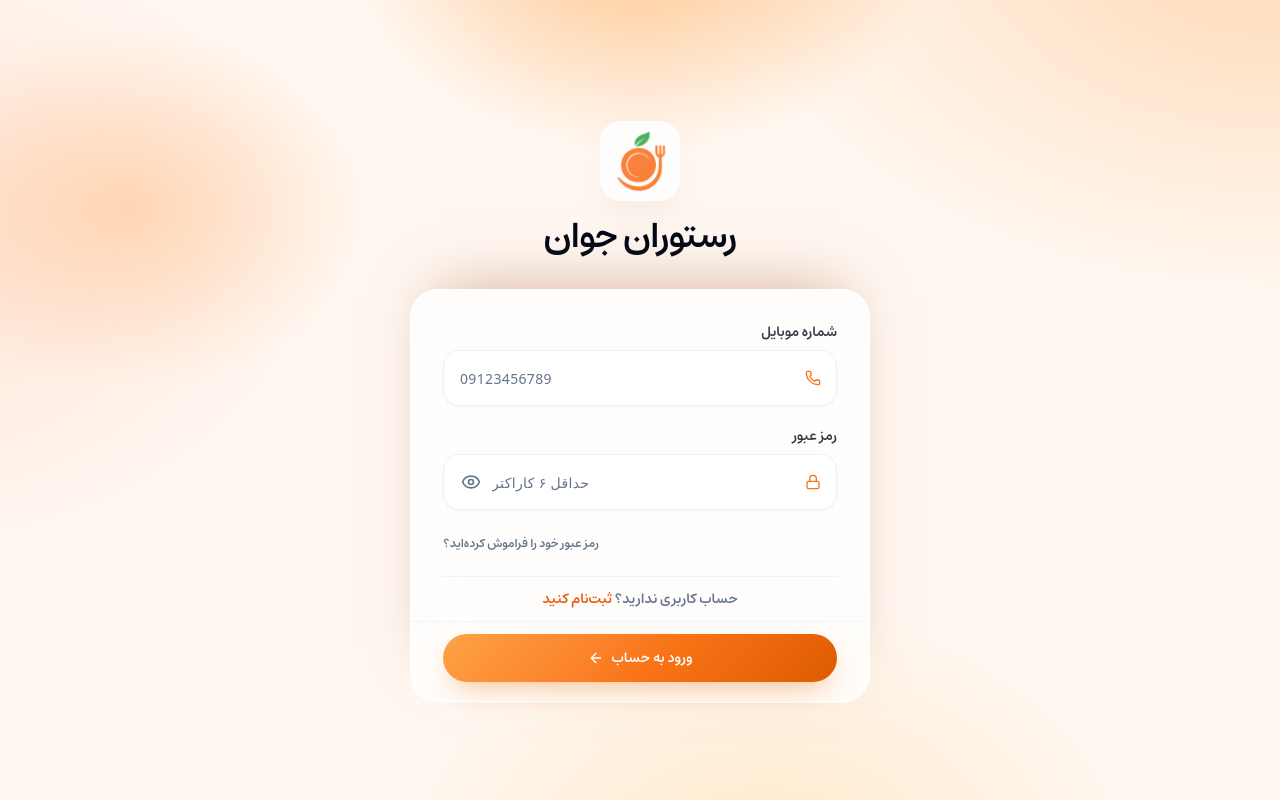
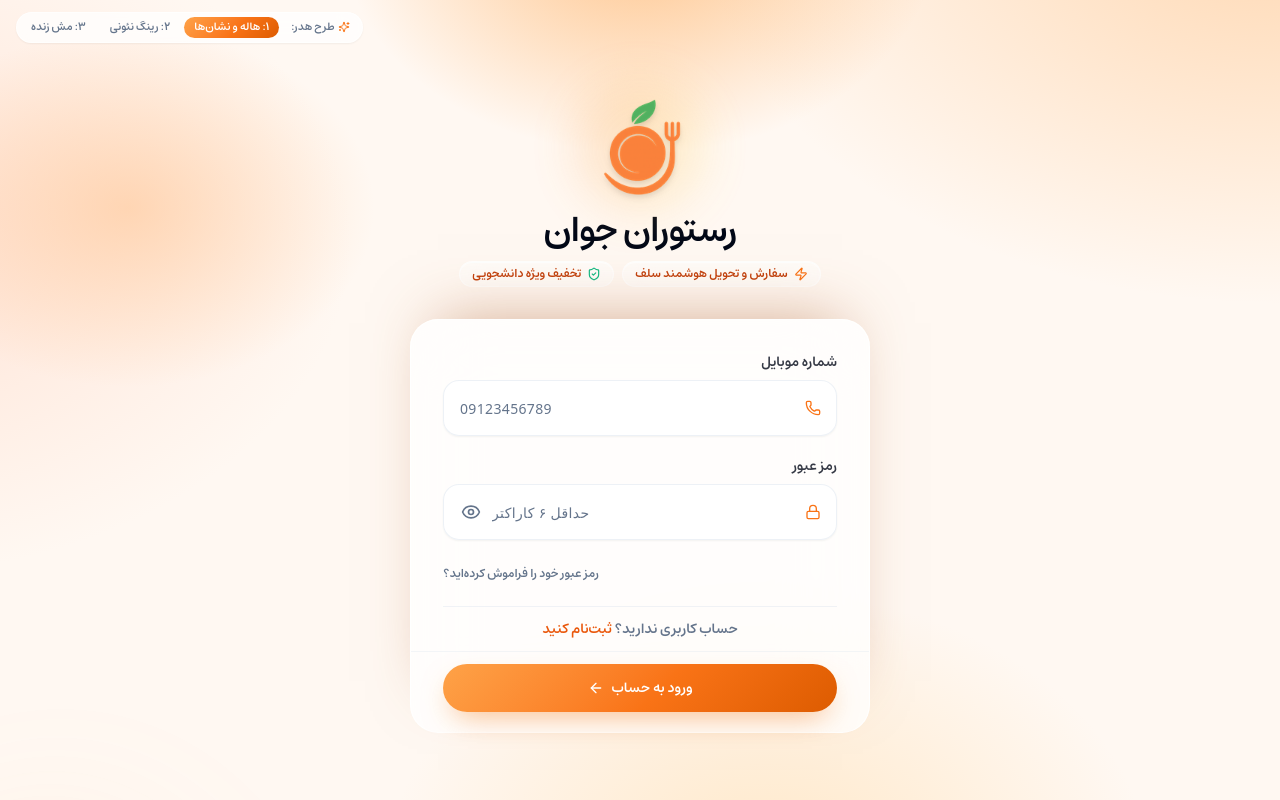
Before and after one commit to amirsahebi/university_food_system_frontend, a Next.js app: page / in a window 1280 px wide. Built offline with nearby package versions, Linux system fonts and the light colour scheme.

Commit message:
feat(ui): borderless logo, 3 dynamic header styles, harmonize student dashboard tabs, and force dynamic auth routes

```diff
--- a/app/forgot-password/ForgotPassword.tsx
+++ b/app/forgot-password/ForgotPassword.tsx
@@ -133,27 +133,36 @@ export default function ForgotPassword() {
         }}
       />
 
+      {/* Ambient Animated Orbs */}
+      <div className="pointer-events-none absolute inset-0 overflow-hidden">
+        <div className="absolute -top-24 right-[-10%] size-96 rounded-full bg-gradient-to-br from-orange-400/25 via-amber-300/15 to-transparent blur-3xl opacity-60 blob-animate-1" />
+        <div className="absolute top-1/3 -left-20 size-80 rounded-full bg-gradient-to-tr from-amber-400/20 via-orange-300/15 to-transparent blur-3xl opacity-50 blob-animate-2" />
+      </div>
+
       <header className="relative z-10 flex min-h-0 flex-1 flex-col items-center justify-end gap-3 px-6 pb-6 pt-10 text-center sm:flex-none sm:gap-4 sm:pb-8 sm:pt-14">
+        <div className="relative group">
+          <div className="absolute -inset-4 rounded-full bg-gradient-to-r from-orange-400/25 to-amber-300/25 blur-xl animate-pulse" />
           <Link
             href="/"
             aria-label="رستوران جوان"
-          className="relative flex size-16 shrink-0 items-center justify-center rounded-[1.35rem] bg-white/85 p-2.5 shadow-glass backdrop-blur-md transition-transform hover:scale-[1.04] focus-visible:outline-2 focus-visible:outline-offset-4 focus-visible:outline-orange-500 sm:size-20"
+            className="relative flex items-center justify-center transition-transform hover:scale-105 active:scale-95"
           >
-          <div className="relative h-full w-full">
+            <div className="relative size-20 sm:size-24 drop-shadow-md">
               <Image
                 src="/images/javanfoods_logo.png"
                 alt="رستوران جوان"
                 fill
-              className="object-contain drop-shadow-sm"
+                className="object-contain"
                 priority
               />
             </div>
           </Link>
+        </div>
         <div className="space-y-1">
-          <h1 className="text-3xl font-extrabold tracking-tight text-foreground sm:text-4xl">
+          <h1 className="text-3xl font-extrabold tracking-tight text-foreground sm:text-4xl drop-shadow-xs">
             بازیابی رمز عبور
           </h1>
-          <p className="text-sm text-muted-foreground sm:text-base">دسترسی دوباره به حساب شما</p>
+          <p className="text-sm text-muted-foreground sm:text-base font-medium">دسترسی دوباره به حساب شما</p>
         </div>
       </header>
 
--- a/app/forgot-password/page.tsx
+++ b/app/forgot-password/page.tsx
@@ -2,6 +2,8 @@
 
 import ForgotPassword from './ForgotPassword'
 
+export const dynamic = "force-dynamic"
+
 export default function ForgotPasswordPage() {
   return <ForgotPassword />
 }
--- a/app/layout.tsx
+++ b/app/layout.tsx
@@ -54,7 +54,7 @@ export default function RootLayout({
         <meta name="apple-mobile-web-app-status-bar-style" content="default" />
         <meta name="apple-mobile-web-app-title" content="جوان فودز" />
       </head>
-      <body className="font-sans bg-pattern bg-pattern-animate min-h-screen">
+      <body className="font-sans bg-page min-h-screen text-foreground antialiased selection:bg-orange-500 selection:text-white">
         <AuthProvider>
           {children}
           <WhatsNewModal />
--- a/app/page.tsx
+++ b/app/page.tsx
@@ -7,7 +7,7 @@ import { zodResolver } from "@hookform/resolvers/zod"
 import * as z from "zod"
 import Image from "next/image"
 import Link from "next/link"
-import { Phone, Lock, ArrowLeft } from "lucide-react"
+import { Phone, Lock, ArrowLeft, Sparkles, UtensilsCrossed, Zap, ShieldCheck } from "lucide-react"
 import { Button } from "@/components/ui/button"
 import { toast, Toaster } from "react-hot-toast"
 import { useAuth } from "@/lib/auth-context"
@@ -15,6 +15,9 @@ import api from "@/lib/axios"
 import { API_ROUTES, createApiUrl } from "@/lib/api"
 import { toEnglishDigits } from "@/lib/formatters"
 import { Field } from "@/components/account/Field"
+import { cn } from "@/lib/utils"
+
+export const dynamic = "force-dynamic"
 
 const loginSchema = z.object({
   phone_number: z.preprocess(
@@ -32,6 +35,8 @@ export default function LoginPage() {
   const [loginError, setLoginError] = useState<string | null>(null)
   const [isClient, setIsClient] = useState(false)
   const [hasStoredToken, setHasStoredToken] = useState(false)
+  // Header visual styles: 1 = Warm Radiant Aura (Default), 2 = Neon Glass Ring, 3 = Living Mesh & Tagline
+  const [headerStyle, setHeaderStyle] = useState<1 | 2 | 3>(1)
   const router = useRouter()
 
   useEffect(() => {
@@ -45,7 +50,6 @@ export default function LoginPage() {
   }, [router, user])
 
   const {
-    register,
     handleSubmit,
     setValue,
     watch,
@@ -93,12 +97,12 @@ export default function LoginPage() {
       >
         <div aria-hidden className="pointer-events-none absolute inset-0 bg-hero" />
         <div className="relative z-10 flex flex-col items-center space-y-4">
-          <div className="relative size-20 animate-pulse">
+          <div className="relative size-24 animate-pulse">
             <Image
               src="/images/javanfoods_logo.png"
               alt="رستوران جوان"
               fill
-              className="object-contain drop-shadow"
+              className="object-contain filter drop-shadow-md"
               priority
             />
           </div>
@@ -122,7 +126,28 @@ export default function LoginPage() {
       dir="rtl"
       className="relative flex h-svh flex-col overflow-hidden bg-page font-sans sm:h-auto sm:min-h-svh sm:justify-center sm:overflow-visible sm:overflow-x-hidden"
     >
+      {/* Background Ambience based on selected style */}
       <div aria-hidden className="pointer-events-none absolute inset-0 bg-hero" />
+
+      {/* Floating Animated Orbs for Depth and Warmth */}
+      <div className="pointer-events-none absolute inset-0 overflow-hidden">
+        <div
+          className={cn(
+            "absolute -top-24 right-[-10%] size-96 rounded-full blur-3xl opacity-60 transition-all duration-1000",
+            headerStyle === 1 && "bg-gradient-to-br from-orange-400/30 via-amber-300/20 to-transparent blob-animate-1",
+            headerStyle === 2 && "bg-gradient-to-br from-rose-400/25 via-orange-300/20 to-transparent",
+            headerStyle === 3 && "bg-gradient-to-br from-amber-400/35 via-orange-200/25 to-transparent blob-animate-2"
+          )}
+        />
+        <div
+          className={cn(
+            "absolute top-1/4 -left-20 size-80 rounded-full blur-3xl opacity-50 transition-all duration-1000",
+            headerStyle === 1 && "bg-gradient-to-tr from-amber-400/25 via-orange-300/15 to-transparent blob-animate-2",
+            headerStyle === 2 && "bg-gradient-to-tr from-amber-300/25 via-orange-400/20 to-transparent",
+            headerStyle === 3 && "bg-gradient-to-tr from-rose-400/25 via-amber-300/20 to-transparent blob-animate-1"
+          )}
+        />
+      </div>
 
       <Toaster
         position="top-center"
@@ -135,32 +160,132 @@ export default function LoginPage() {
         }}
       />
 
-      {/* Header with logo positioned higher up for optimal breathing room */}
-      <header className="relative z-10 flex min-h-0 flex-1 flex-col items-center justify-center gap-3 px-6 pt-8 pb-4 text-center sm:flex-none sm:gap-4 sm:pt-14 sm:pb-8">
+      {/* Style Switcher Pill - Allows testing proposed styles interactively */}
+      <div className="absolute top-3 left-4 z-30 flex items-center gap-1 rounded-full border border-white/60 bg-white/75 p-1 shadow-sm backdrop-blur-md text-[11px] font-medium text-foreground/75">
+        <span className="px-2 text-muted-foreground flex items-center gap-1">
+          <Sparkles className="size-3 text-orange-500" />
+          طرح هدر:
+        </span>
+        <button
+          type="button"
+          onClick={() => setHeaderStyle(1)}
+          className={cn(
+            "rounded-full px-2.5 py-0.5 transition-all cursor-pointer",
+            headerStyle === 1
+              ? "bg-brand text-white font-bold shadow-xs"
+              : "hover:bg-black/5 text-muted-foreground"
+          )}
+        >
+          ۱: هاله و نشان‌ها
+        </button>
+        <button
+          type="button"
+          onClick={() => setHeaderStyle(2)}
+          className={cn(
+            "rounded-full px-2.5 py-0.5 transition-all cursor-pointer",
+            headerStyle === 2
+              ? "bg-brand text-white font-bold shadow-xs"
+              : "hover:bg-black/5 text-muted-foreground"
+          )}
+        >
+          ۲: رینگ نئونی
+        </button>
+        <button
+          type="button"
+          onClick={() => setHeaderStyle(3)}
+          className={cn(
+            "rounded-full px-2.5 py-0.5 transition-all cursor-pointer",
+            headerStyle === 3
+              ? "bg-brand text-white font-bold shadow-xs"
+              : "hover:bg-black/5 text-muted-foreground"
+          )}
+        >
+          ۳: مش زنده
+        </button>
+      </div>
+
+      {/* Header with borderless logo and rich ambient elements */}
+      <header className="relative z-10 flex min-h-0 flex-1 flex-col items-center justify-center gap-3 px-6 pt-12 pb-5 text-center sm:flex-none sm:gap-4 sm:pt-16 sm:pb-8">
+        {/* Borderless Floating Logo Container */}
+        <div className="relative group">
+          {/* Style 1: Ambient Warm Saffron Aura */}
+          {headerStyle === 1 && (
+            <div className="absolute -inset-4 rounded-full bg-gradient-to-r from-orange-400/30 to-amber-300/30 blur-xl animate-pulse" />
+          )}
+
+          {/* Style 2: Rotating Glass Neon Halo Ring */}
+          {headerStyle === 2 && (
+            <div className="absolute -inset-3.5 rounded-full border border-orange-400/40 border-dashed animate-spin-slow opacity-80" />
+          )}
+
+          {/* Style 3: Subtle Radiant Halo */}
+          {headerStyle === 3 && (
+            <div className="absolute -inset-5 rounded-full bg-radial from-orange-500/25 via-amber-300/10 to-transparent blur-lg" />
+          )}
+
           <Link
             href="/"
             aria-label="رستوران جوان"
-          className="relative flex size-16 shrink-0 items-center justify-center rounded-[1.35rem] bg-white/85 p-2.5 shadow-glass backdrop-blur-md transition-transform hover:scale-[1.04] focus-visible:outline-2 focus-visible:outline-offset-4 focus-visible:outline-orange-500 sm:size-20"
+            className="relative flex items-center justify-center transition-transform hover:scale-105 active:scale-95"
           >
-          <div className="relative h-full w-full">
+            <div className="relative size-20 sm:size-24 drop-shadow-md">
               <Image
                 src="/images/javanfoods_logo.png"
                 alt="رستوران جوان"
                 fill
-              className="object-contain drop-shadow-sm"
+                className="object-contain"
                 priority
               />
             </div>
           </Link>
-        <div className="space-y-1">
-          <h1 className="text-3xl font-extrabold tracking-tight text-foreground sm:text-4xl">
+        </div>
+
+        {/* Title and Proposed Header Accents */}
+        <div className="space-y-2">
+          <h1 className="text-3xl font-extrabold tracking-tight text-foreground sm:text-4xl drop-shadow-xs">
             رستوران جوان
           </h1>
+
+          {/* Style 1: Frosted Glass Micro-Badges */}
+          {headerStyle === 1 && (
+            <div className="flex flex-wrap items-center justify-center gap-2 pt-0.5">
+              <span className="glass inline-flex items-center gap-1.5 rounded-full px-3 py-1 text-xs font-semibold text-orange-700 shadow-sm backdrop-blur-md">
+                <Zap className="size-3.5 text-orange-500" />
+                سفارش و تحویل هوشمند سلف
+              </span>
+              <span className="glass inline-flex items-center gap-1.5 rounded-full px-3 py-1 text-xs font-semibold text-orange-700 shadow-sm backdrop-blur-md">
+                <ShieldCheck className="size-3.5 text-emerald-500" />
+                تخفیف ویژه دانشجویی
+              </span>
+            </div>
+          )}
+
+          {/* Style 2: Minimalist Glowing Status Capsule */}
+          {headerStyle === 2 && (
+            <div className="pt-0.5">
+              <span className="glass inline-flex items-center gap-2 rounded-full px-4 py-1.5 text-xs font-semibold text-foreground/80 shadow-sm backdrop-blur-md">
+                <span className="relative flex size-2">
+                  <span className="absolute inline-flex h-full w-full animate-ping rounded-full bg-emerald-400 opacity-75" />
+                  <span className="relative inline-flex size-2 rounded-full bg-emerald-500" />
+                </span>
+                سامانه فعال رزرو و تحویل آنلاین غذای دانشگاه
+              </span>
+            </div>
+          )}
+
+          {/* Style 3: Elegant Culinary Persian Tagline */}
+          {headerStyle === 3 && (
+            <div className="pt-0.5">
+              <p className="text-xs sm:text-sm font-medium text-orange-800/80 glass inline-block rounded-full px-4 py-1 shadow-xs">
+                ✨ طعم اصیل و باکیفیت، بدون اتلاف وقت در صف
+              </p>
+            </div>
+          )}
         </div>
       </header>
 
       {/* Bottom sheet on mobile, centered card on desktop */}
-      <section className="relative z-10 mx-auto flex max-h-[80svh] w-full max-w-[560px] shrink-0 flex-col rounded-t-[2.25rem] border-t border-glass-border bg-glass-strong pt-6 shadow-sheet backdrop-blur-2xl sm:mb-8 sm:max-h-none sm:max-w-[460px] sm:rounded-[1.75rem] sm:border sm:pt-8">
+      <section className="relative z-10 mx-auto flex max-h-[78svh] w-full max-w-[560px] shrink-0 flex-col rounded-t-[2.25rem] border-t border-glass-border bg-glass-strong pt-6 shadow-sheet backdrop-blur-2xl sm:mb-8 sm:max-h-none sm:max-w-[460px] sm:rounded-[1.75rem] sm:border sm:pt-8">
         <form onSubmit={handleSubmit(onSubmit)} className="flex min-h-0 flex-1 flex-col">
           <div className="min-h-0 flex-1 space-y-5 overflow-y-auto px-5 pb-3 sm:px-8">
             <Field
--- a/app/sign-up/page.tsx
+++ b/app/sign-up/page.tsx
@@ -28,6 +28,8 @@ import { API_ROUTES, createApiUrl } from "@/lib/api"
 import { toEnglishDigits, toPersianDigits } from "@/lib/formatters"
 import { Field } from "@/components/account/Field"
 import { VerificationCode } from "@/components/account/VerificationCode"
+
+export const dynamic = "force-dynamic"
 
 const signUpSchema = z
   .object({
@@ -332,28 +334,37 @@ export default function SignUp() {
         </div>
       )}
 
-      {/* Header with Official Logo */}
+      {/* Ambient Animated Orbs for Dynamic Background */}
+      <div className="pointer-events-none absolute inset-0 overflow-hidden">
+        <div className="absolute -top-24 right-[-10%] size-96 rounded-full bg-gradient-to-br from-orange-400/25 via-amber-300/15 to-transparent blur-3xl opacity-60 blob-animate-1" />
+        <div className="absolute top-1/3 -left-20 size-80 rounded-full bg-gradient-to-tr from-amber-400/20 via-orange-300/15 to-transparent blur-3xl opacity-50 blob-animate-2" />
+      </div>
+
+      {/* Header with Official Borderless Logo */}
       <header className="relative z-10 flex min-h-0 flex-1 flex-col items-center justify-end gap-3 px-6 pb-5 pt-8 text-center sm:flex-none sm:gap-4 sm:pb-8 sm:pt-12">
+        <div className="relative group">
+          <div className="absolute -inset-4 rounded-full bg-gradient-to-r from-orange-400/25 to-amber-300/25 blur-xl animate-pulse" />
           <Link
             href="/"
             aria-label="رستوران جوان"
-          className="relative flex size-16 shrink-0 items-center justify-center rounded-[1.35rem] bg-white/85 p-2.5 shadow-glass backdrop-blur-md transition-transform hover:scale-[1.04] focus-visible:outline-2 focus-visible:outline-offset-4 focus-visible:outline-orange-500 sm:size-20"
+            className="relative flex items-center justify-center transition-transform hover:scale-105 active:scale-95"
           >
-          <div className="relative h-full w-full">
+            <div className="relative size-20 sm:size-24 drop-shadow-md">
               <Image
                 src="/images/javanfoods_logo.png"
                 alt="رستوران جوان"
                 fill
-              className="object-contain drop-shadow-sm"
+                className="object-contain"
                 priority
               />
             </div>
           </Link>
+        </div>
         <div className="space-y-1">
-          <h1 className="text-3xl font-extrabold tracking-tight text-foreground sm:text-4xl">
+          <h1 className="text-3xl font-extrabold tracking-tight text-foreground sm:text-4xl drop-shadow-xs">
             ثبت‌نام دانشجو
           </h1>
-          <p className="text-sm text-muted-foreground sm:text-base">ساخت حساب دانشجویی جوان</p>
+          <p className="text-sm text-muted-foreground sm:text-base font-medium">ساخت حساب دانشجویی جوان</p>
         </div>
       </header>
 
--- a/app/student-dashboard/StudentDashboard.tsx
+++ b/app/student-dashboard/StudentDashboard.tsx
@@ -741,7 +741,7 @@ export default function StudentDashboard() {
         </section>
 
         {/* Navigation Tabs */}
-        <div className="relative mx-auto flex max-w-md rounded-full p-1.5 bg-neutral-200/60 dark:bg-neutral-800/70 border border-neutral-300/80 dark:border-neutral-700/80 shadow-inner backdrop-blur-md">
+        <div className="glass relative mx-auto flex max-w-md rounded-full p-1.5 shadow-glass backdrop-blur-xl">
           {([["menu", "منوی غذا", Utensils], ["orders", "سفارش‌های من", ShoppingBag]] as const).map(
             ([k, l, I]) => {
               const isActive = activeTab === k
@@ -751,16 +751,16 @@ export default function StudentDashboard() {
                   type="button"
                   onClick={() => setActiveTab(k)}
                   className={cn(
-                    "relative flex flex-1 items-center justify-center gap-2 rounded-full py-2.5 text-sm font-bold transition-all cursor-pointer z-10",
+                    "relative flex flex-1 items-center justify-center gap-2 rounded-full py-2.5 text-sm font-semibold transition-all cursor-pointer z-10",
                     isActive
-                      ? "text-orange-600 dark:text-orange-400 font-extrabold"
-                      : "text-neutral-600 dark:text-neutral-400 hover:text-neutral-900 dark:hover:text-neutral-100"
+                      ? "text-orange-600 dark:text-orange-400 font-bold"
+                      : "text-foreground/60 hover:text-foreground font-medium"
                   )}
                 >
                   {isActive && (
                     <motion.div
                       layoutId="activeTabPill"
-                      className="absolute inset-0 rounded-full bg-white dark:bg-neutral-900 border-2 border-orange-500 shadow-md shadow-orange-500/15 -z-10"
+                      className="absolute inset-0 rounded-full bg-white/95 dark:bg-neutral-900/90 shadow-sm border border-orange-500/20 -z-10"
                       transition={{ type: "spring", stiffness: 450, damping: 32 }}
                     />
                   )}
@@ -768,17 +768,17 @@ export default function StudentDashboard() {
                     <I
                       className={cn(
                         "size-4 transition-colors",
-                        isActive ? "text-orange-600 dark:text-orange-400" : "text-neutral-500 dark:text-neutral-400"
+                        isActive ? "text-orange-600 dark:text-orange-400" : "text-foreground/50"
                       )}
                     />
                     {l}
                     {k === "orders" && reservations.length > 0 && (
                       <span
                         className={cn(
-                          "rounded-full px-2 py-0.5 text-[0.7rem] font-bold transition-colors",
+                          "rounded-full px-2 py-0.5 text-[0.7rem] font-bold transition-all",
                           isActive
-                            ? "bg-orange-500 text-white shadow-xs"
-                            : "bg-neutral-300 dark:bg-neutral-700 text-neutral-700 dark:text-neutral-300"
+                            ? "bg-brand text-white shadow-glow"
+                            : "bg-orange-100/80 text-orange-700 dark:bg-neutral-800 dark:text-orange-400"
                         )}
                       >
                         {toPersianDigits(reservations.length)}
--- a/public/sw.js
+++ b/public/sw.js
@@ -1,4 +1,4 @@
-const CACHE_NAME = 'javanfoods-pwa-v8';
+const CACHE_NAME = 'javanfoods-pwa-v10';
 const OFFLINE_URL = '/offline.html';
 
 const PRECACHE_ASSETS = [
```
Lines whose indentation alone changed are shown as unchanged.
